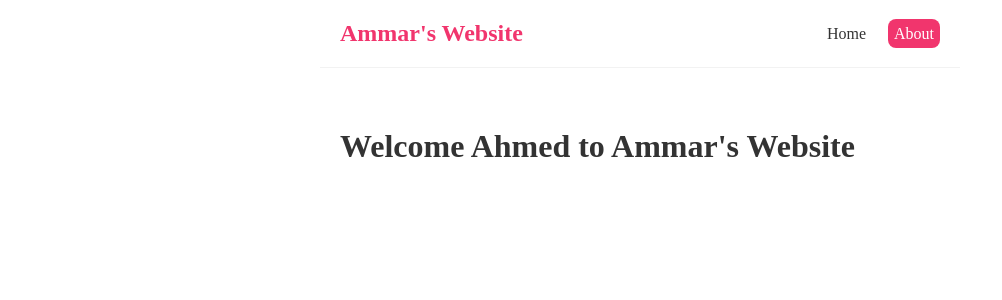
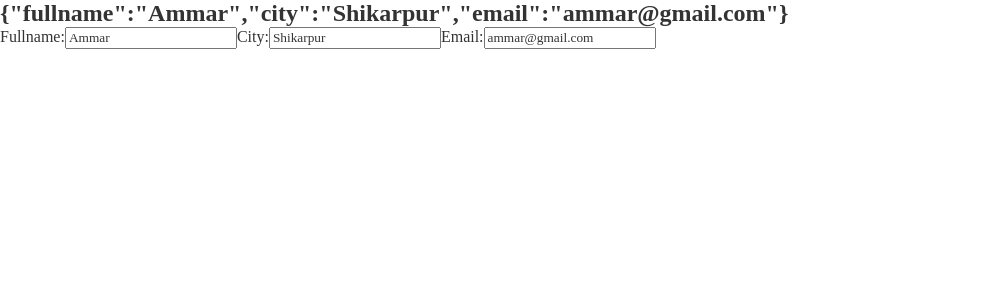
Before and after one commit to ammarlodhi255/enterprise_development, a React (Create React App) app in the folder react_app/: page /about in a window 1280 px wide. Shown: the top 300 px of the page, without its empty margins (0-1002 px from the left). Built offline with nearby package versions, Linux system fonts and the light colour scheme.

Commit message:
add SignUp.js

```diff
--- a/react_app/src/App.js
+++ b/react_app/src/App.js
@@ -1,28 +1,33 @@
 import Navbar from './Navbar';
 import Home from './Home';
 import Welcome from './Welcome';
+import SignUp from './SignUp';
 import { BrowserRouter as Router, Route, Switch } from 'react-router-dom';
 
 function App() {
   const title = 'Second Component'
   return (
-    <Router>
-      <div className="App">
-        <Navbar />
-        <div className="content">
-          <Switch>
-            <Route exact path='/'>
-              <h1>First React Component</h1>
-              <h2>{ title }</h2>
-              <Home />
-            </Route>
-            <Route exact path="/about">
-              <Welcome title={ "" } name={ "Ahmed" }/>
-            </Route>
-          </Switch>
-        </div>
-      </div>
-    </Router>
+    // <Router>
+    //   <div className="App">
+    //     <Navbar />
+    //     <div className="content">
+    //       <Switch>
+    //         <Route exact path='/'>
+    //           <h1>First React Component</h1>
+    //           <h2>{ title }</h2>
+    //           <Home />
+    //         </Route>
+    //         <Route exact path="/about">
+    //           <Welcome title={ "" } name={ "Ahmed" }/>
+    //         </Route>
+    //       </Switch>
+    //     </div>
+    //   </div>
+    // </Router>
+
+    <div className="App">
+      <SignUp />
+    </div>
   );
 }
 
--- /dev/null
+++ b/react_app/src/SignUp.js
@@ -0,0 +1,34 @@
+import React from 'react';
+
+class SignUp extends React.Component {
+    constructor(props) {
+        super(props);
+        this.handleChange = this.handleChange.bind(this);
+        this.state = {
+            fullname: 'Ammar',
+            city: 'Shikarpur',
+            email: 'ammar@gmail.com'
+        }
+    }
+
+    handleChange(event) {
+        const { name, type, value } = event.target;
+        this.setState({...this.state, [name]: value});
+    }
+
+    render() {
+        return <>
+            <h2>{JSON.stringify(this.state)}</h2>
+            <form>
+                <label for="fullname">Fullname:</label>
+                <input type="text" name="fullname" value={this.state.fullname} onChange={this.handleChange}/>
+                <label for="city">City:</label>
+                <input type="text" name="city" value={this.state.city} onChange={this.handleChange}/>
+                <label for="email">Email:</label>
+                <input type="text" name="email" value={this.state.email} onChange={this.handleChange}/>
+            </form>
+        </>
+    }
+}
+
+export default SignUp;
```
